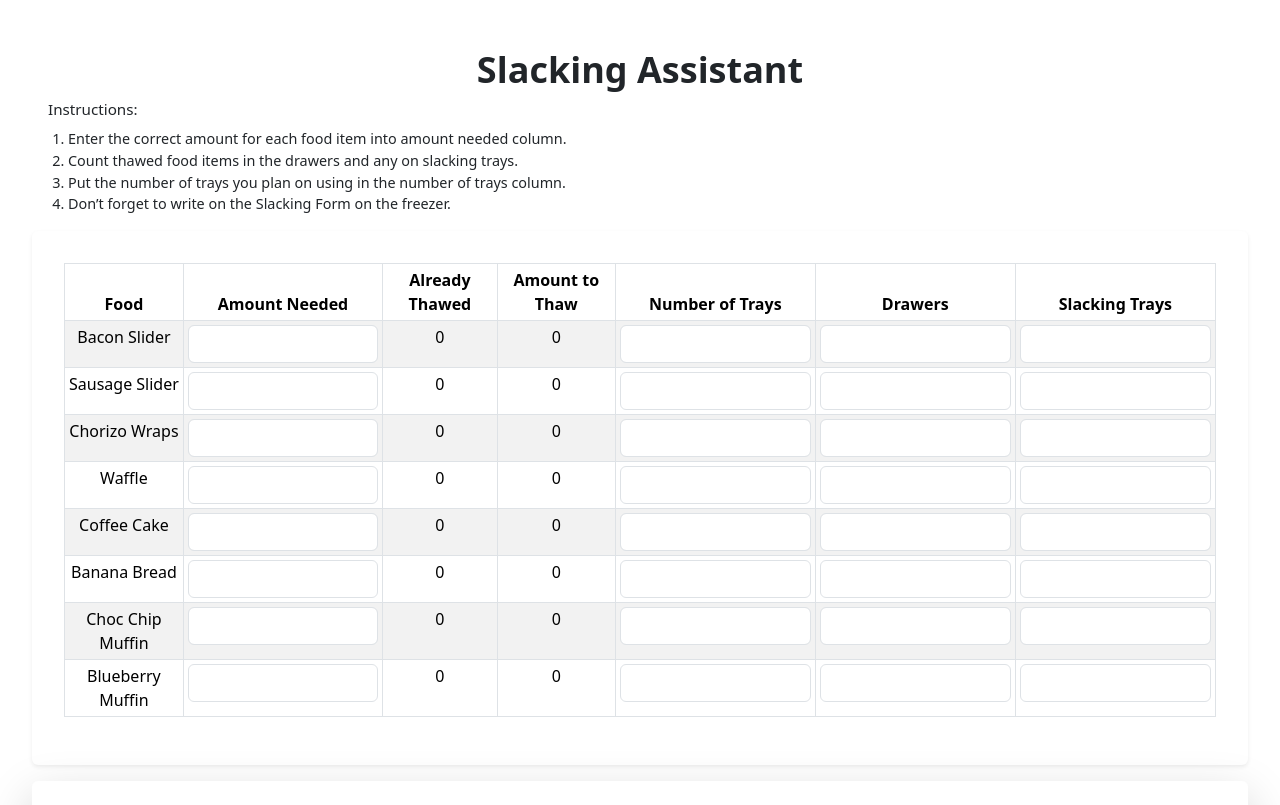
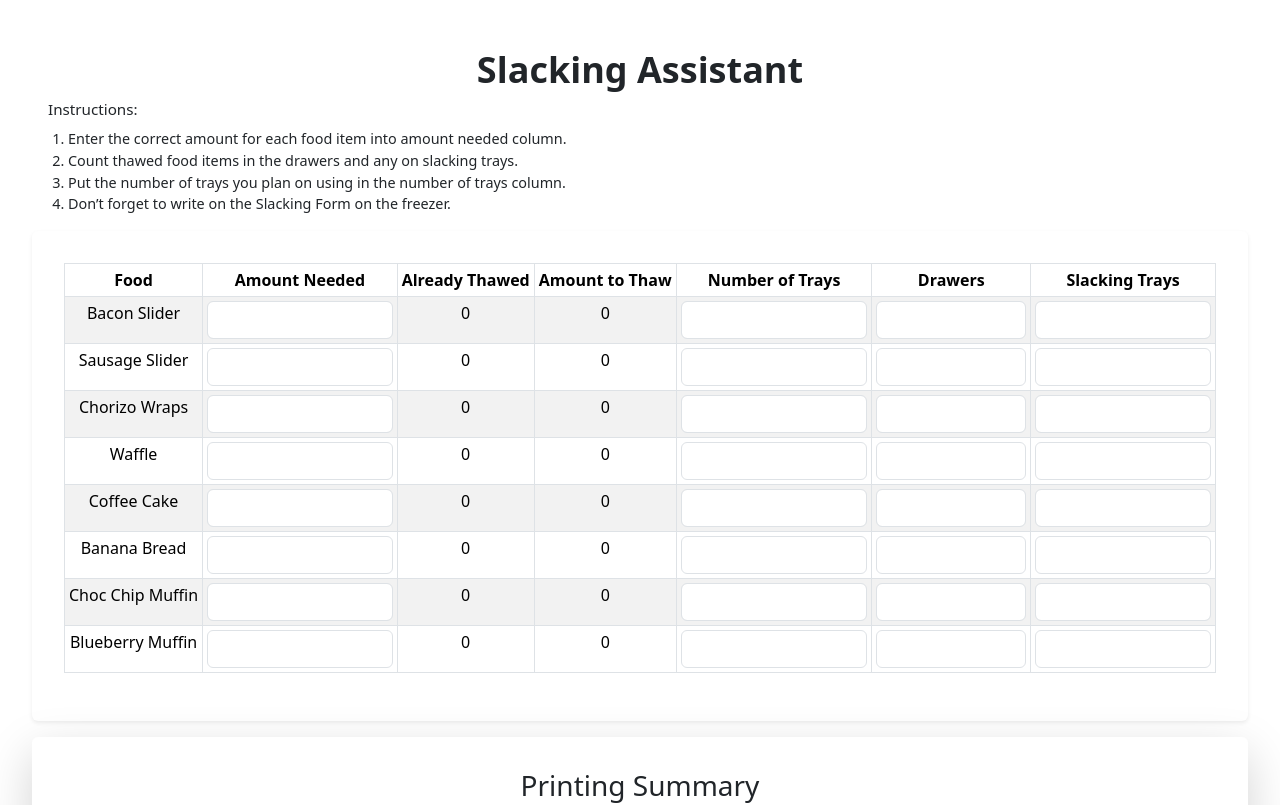
Before and after one commit to clay-odell/SlackingApp, a React (Vite) app: page / in a window 1280 px wide. Shown: the top 805 px of the page. Built offline with nearby package versions, Linux system fonts and the light colour scheme.

Commit message:
updated Home.css

```diff
--- a/src/Home.css
+++ b/src/Home.css
@@ -1,20 +1,31 @@
 html, body {
   margin: 0;
   padding: 0;
-  overflow-x: hidden; /* kill sideways scroll */
-  background-color: #fff; /* avoid black background bleed */
+  overflow-y: auto;        /* vertical scroll always allowed */
+  background-color: #fff;
+  max-width: 100%;         /* prevent body from exceeding viewport */
 }
 
-.container-fluid {
-  padding-left: 0;
-  padding-right: 0;
+/* Table wrapper handles horizontal scroll */
+.table-responsive {
+  overflow-x: auto;                 /* allow sideways scroll */
+  -webkit-overflow-scrolling: touch; /* smooth iOS scroll */
+  width: 100%;
 }
 
-.table-responsive {
-  overflow-x: auto;
-  -webkit-overflow-scrolling: touch; /* smooth iOS scroll */
+/* Force table to be as wide as it needs */
+table {
+  min-width: 700px;   /* adjust to fit all your columns */
+  width: 100%;
+  border-collapse: collapse;
+  white-space: nowrap; /* keep cells on one line, scroll instead of wrapping */
 }
 
+/* Allow wrapping for headers/instructions, not table cells */
+.header h1, .header p, .header ol {
+  word-wrap: break-word;
+  overflow-wrap: anywhere;
+}
 
 /* Header */
 .header h1 {
@@ -48,11 +59,6 @@ html, body {
   box-sizing: border-box;
 }
 
-table {
-  width: 100% !important;
-  border-collapse: collapse;
-}
-
 /* Ultra-small devices (iPhone 14 portrait ~390px) */
 @media (max-width: 420px) {
   table {
```
